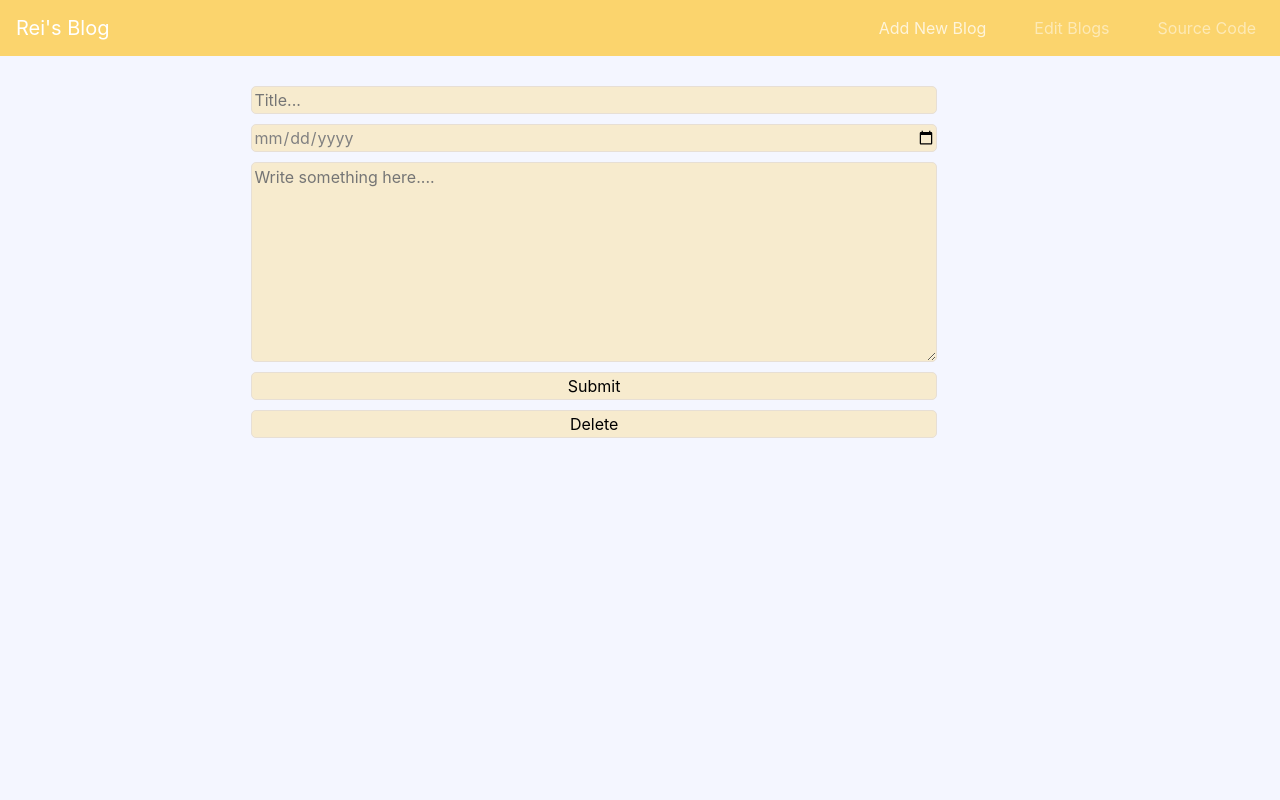
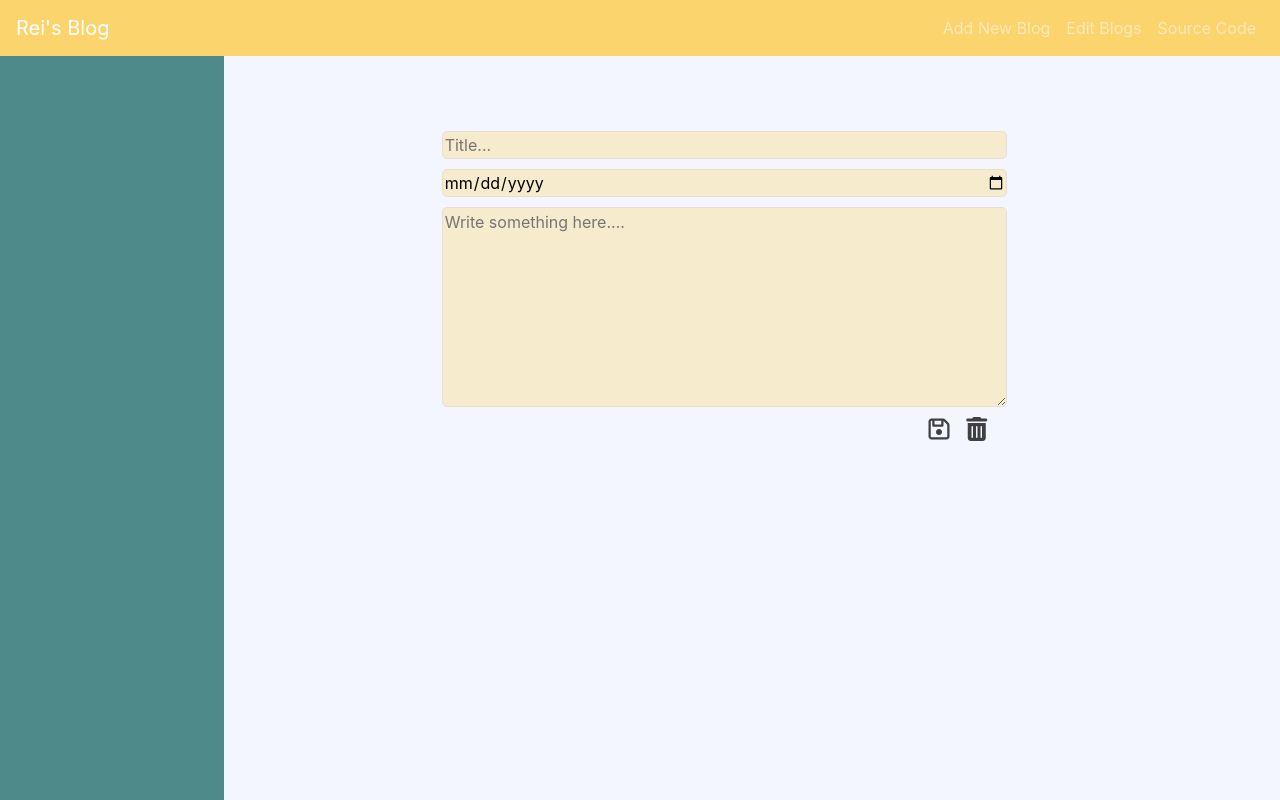
Before and after one commit to Reiiiii1026-zz/ReiBlog, a plain HTML site: page index.html in a window 1280 px wide. Both pictures are taken after a click on the link "Add New Blog". Drawn offline with nearby package versions, Linux system fonts and the light colour scheme; no server answers.

Commit message:
Make CSS better. Make bootstrap navbar works.

```diff
--- a/index.html
+++ b/index.html
@@ -4,8 +4,10 @@
 <head>
   <meta charset="utf-8">
   <title>Welcome to Rei's blog!</title>
+  <!-- Font Awesome-->
+  <script src="https://use.fontawesome.com/ad2cb2ee93.js"></script>
+  <!-- Bootstrap CSS-->
   <link rel="stylesheet" href="https://stackpath.bootstrapcdn.com/bootstrap/4.4.1/css/bootstrap.min.css" integrity="sha384-Vkoo8x4CGsO3+Hhxv8T/Q5PaXtkKtu6ug5TOeNV6gBiFeWPGFN9MuhOf23Q9Ifjh" crossorigin="anonymous">
-  <script src="https://use.fontawesome.com/ad2cb2ee93.js"></script>
   <link rel="stylesheet" href="styles.css">
 </head>
 
@@ -13,29 +15,20 @@
   <section id="header">
     <!-- Navbar -->
     <nav class="navbar navbar-expand-lg navbar-dark">
-      <a class="navbar-brand" disabled="disabled">Rei's Blog</a>
+      <a href="?" class="navbar-brand">Rei's Blog</a>
 
-      <button class="navbar-toggler" type="button" data-toggle="collapse" data-target="#navbarTogglerDemo02" aria-controls="navbarTogglerDemo02" aria-expanded="false" aria-label="Toggle navigation">
+      <button class="navbar-toggler" type="button" data-toggle="collapse" data-target="#navbarToggler" aria-controls="navbarToggler" aria-expanded="false" aria-label="Toggle navigation">
         <span class="navbar-toggler-icon"></span>
       </button>
-      <div class="collapse navbar-collapse" id="navbarTogglerDemo02">
-        <ul class="navbar-nav ml-auto">
-          <li class="nav-item">
-            <a class="nav-link" href="#">Add New Blog</a>
-          </li>
-          <li class="nav-item">
-            <a class="nav-link" href="#">Edit Blogs</a>
-          </li>
-          <li class="nav-item">
-            <a class="nav-link" href="#">Source Code</a>
-          </li>
-        </ul>
+      <div class="collapse navbar-collapse" id="navbarToggler">
+        <div class="navbar-nav ml-auto">
+            <a class="nav-link nav-item">Add New Blog</a>
+            <a class="nav-link nav-item">Edit Blogs</a>
+            <a class="nav-link nav-item">Source Code</a>
+        </div>
       </div>
     </nav>
   </section>
-
-
-
 
   <!-- Nav on the left -->
   <section id="content">
@@ -43,9 +36,10 @@
       <nav class="nav flex-column navigation">
       </nav>
     </div>
+    <div class="contentArea">
       <div id="home">
         <div class="row hidden">
-        <div id="cardTemp" class="card col-sm-4 hidden">
+          <div id="cardTemp" class="card col-md-4 col-lg-3 hidden">
             <div class="card-body">
               <h5 class="card-title"></h5>
               <p class="card-text"></p>
@@ -55,23 +49,24 @@
         </div>
 
       </div>
-    <div id="blog">
+      <div id="blog" class="hidden">
         <div class="blogContent">
           <h2 class="blogTitle"></h2>
           <p class="date"></p>
           <p class="content"></p>
         </div>
+      </div>
       <div id="addBlog" class="hidden">
-        <div class="wrap">
+        <div class="wrapEdit">
           <input class="inputTitle editArea" type="text" placeholder="Title...">
           <input class="date editArea" type="date">
           <textarea class="inputContent editArea" rows="8" cols="80" placeholder="Write something here...."></textarea>
-          <input class="editArea submit" type="submit">
-          <button class="editArea delete" type="button" name="button">Delete</button>
+          <div class="editIcon">
+            <a class="submit"><i class="fa fa-save"></i></a>
+            <a class="delete"><i class="fa fa-trash"></i></a>
           </div>
         </div>
       </div>
-
       <div id="sourceCode" class="hidden">
         <h2>SOURCE CODE</h2>
         <a href="https://github.com/Reiiiii1026/ReiBlog"><i class="fa fa-github fa-5x" aria-hidden="true"></i></a>
@@ -84,6 +79,11 @@
   <!-- The core Firebase JS SDK is always required and must be listed first -->
   <script src="https://www.gstatic.com/firebasejs/7.15.5/firebase-app.js"></script>
   <script src="https://www.gstatic.com/firebasejs/7.15.5/firebase-firestore.js"></script>
+  <!-- Bootstrap Javascript-->
+  <script src="https://code.jquery.com/jquery-3.5.1.slim.min.js" integrity="sha384-DfXdz2htPH0lsSSs5nCTpuj/zy4C+OGpamoFVy38MVBnE+IbbVYUew+OrCXaRkfj" crossorigin="anonymous"></script>
+  <script src="https://cdn.jsdelivr.net/npm/popper.js@1.16.0/dist/umd/popper.min.js" integrity="sha384-Q6E9RHvbIyZFJoft+2mJbHaEWldlvI9IOYy5n3zV9zzTtmI3UksdQRVvoxMfooAo" crossorigin="anonymous"></script>
+  <script src="https://stackpath.bootstrapcdn.com/bootstrap/4.5.0/js/bootstrap.min.js" integrity="sha384-OgVRvuATP1z7JjHLkuOU7Xw704+h835Lr+6QL9UvYjZE3Ipu6Tp75j7Bh/kR0JKI" crossorigin="anonymous"></script>
+  <!-- My own Javascript -->
   <script src="index.js" charset="utf-8"></script>
 
 </body>
--- a/index.js
+++ b/index.js
@@ -36,8 +36,7 @@ ref.orderBy("date", "desc").get().then(querySnapshot => {
     var cardTitle = cardCreated.children[0].children[0];
     var cardContent = cardCreated.children[0].children[1];
     var cardLink = cardCreated.children[0].children[2];
-    cardCreated.classList.add('card');
-    cardCreated.classList.add('col-sm-4');
+    cardCreated.classList.add('card','col-md-4','col-lg-3');
     cardTitle.innerText = data.title;
     cardContent.innerText = data.content;
     cardLink.href = href;
@@ -51,7 +50,7 @@ ref.orderBy("date", "desc").get().then(querySnapshot => {
 var addNewBlog = document.querySelectorAll('#header .nav-link')[0];
 var editBlog = document.querySelectorAll('#header .nav-link')[1];
 var sourceCode = document.querySelectorAll('#header .nav-link')[2];
-var blog = document.querySelector('.blogContent');
+var blog = document.querySelector('#blog');
 var addBlogSec = document.querySelector('#addBlog');
 var sourceCodeSec = document.querySelector('#sourceCode');
 
@@ -75,7 +74,6 @@ editBlog.onclick = function() {
   sourceCodeSec.classList.add('hidden');
   homeCard.classList.add('hidden');
   status = "edit"; //Change the status to blog "edit".
-  console.log("Edit");
   if (paragraphID == null) {
     alert("Please choose a blog from the list on the left or add a new blog.");
     status = "add";
@@ -100,6 +98,7 @@ sourceCode.onclick = function() {
 /*----------Show blog with URL ID----------*/
 var urlParams = new URLSearchParams(window.location.search);
 var paragraphID = urlParams.get('id');
+var blogArea = document.querySelector('#blog');
 var blogTitle = document.querySelector('#blog .blogTitle');
 var blogDate = document.querySelector('#blog .date');
 var blogContent = document.querySelector('#blog .content');
@@ -107,7 +106,7 @@ var blogContent = document.querySelector('#blog .content');
 
 function showBlog(data) {
   homeCard.classList.add('hidden');
-  blogContent.classList.remove('hidden');
+  blogArea.classList.remove('hidden');
   blogTitle.appendChild(document.createTextNode(data.title));
   blogDate.appendChild(document.createTextNode(data.date));
   blogContent.appendChild(document.createTextNode(data.content));
@@ -129,7 +128,7 @@ var inputTitle = document.querySelector('#addBlog .inputTitle');
 var inputDate = document.querySelector('#addBlog .date');
 var inpuContent = document.querySelector('#addBlog .inputContent');
 var submit = document.querySelector('#addBlog .submit');
-var deleteBtn = document.querySelector('#addBlog button');
+var deleteBtn = document.querySelector('#addBlog .delete');
 
 /*----------Add new blog or edit blog (submit button)----------*/
 submit.onclick = function() {
@@ -152,13 +151,12 @@ submit.onclick = function() {
     })
   }
 };
-
 deleteBtn.onclick = function() {
   if (status === "add") {
     window.location.href = "?id=" + paragraphID;
   } else if (status === "edit") {
     ref.doc(paragraphID).delete().then(docRef => {
-      window.location.href = "?id=" + paragraphID;
+      window.location.href = "?";
     })
   }
 };
--- a/styles.css
+++ b/styles.css
@@ -9,39 +9,28 @@ body {
   width: 100%;
   top: 0;
   z-index: 2;
-  ¥
 }
 
 /*---------------Content Section---------------*/
 #content {
-  padding-top: 3rem;
-  margin-left: 15%;
+  padding-top: 56px;
 }
 
 /*---------------Navigation---------------*/
 #sideBar {
-  max-width: 14rem !important;
-  width: 15%;
+  width: 14rem;
   position: absolute;
   top: 56px;
   bottom: 0;
   left: 0;
   z-index: 1;
+  background-color: #4f8a8b;
 }
 
-#sideBar .nav {
-  background-color: #4f8a8b;
-  margin: 0;
-
-}
-
-#blog {
-  padding-bottom: 50px;
-}
+#sideBar .nav {}
 
 .nav-link {
   color: white;
-  margin-left: 2rem;
 }
 
 #sideBar .active {
@@ -53,27 +42,59 @@ body {
 }
 
 /*---------------content---------------*/
+.contentArea {
+  position: absolute;
+  left: 14rem;
+  top: 56px;
+  padding: 20px 20px;
+}
+
+/* Home Card*/
+.card {
+  margin: 10px;
+}
+
 /* Blog Content */
 #blog {
-  padding: 3% 5%;
+  margin: auto;
+  padding: 50px;
+  width: 70%;
 }
 
-.date {
+#blog .date {
   color: gray;
 }
 
-/* Add Blog */
+/* Add Blog & Edit Blog */
+#addBlog {
+  width: 70%;
+  padding: 50px;
+  margin: auto;
+}
+
 .editArea {
-  width: 70%;
   margin: 5px;
+  width: 100%;
   background-color: #fbd46d55;
   border: 1px solid #e7dfd5;
   border-radius: 5px;
 }
 
+.inputTitle {
+  display: block;
+  width: 100%;
+}
+
 .inputContent {
   height: 200px;
   display: block;
+  width: 100%;
+}
+
+.editIcon {
+  margin: 5px;
+  font-size: 1.5rem;
+  text-align: right;
 }
 
 /* Source Code*/
@@ -83,9 +104,14 @@ body {
 
 .fa {
   color: #3f3f44;
+  margin-right:10px;
 }
 
 /*---------------invisible---------------*/
 .hidden {
   display: none;
 }
+
+@@media  {
+
+}
```
Lines whose indentation alone changed are shown as unchanged.
